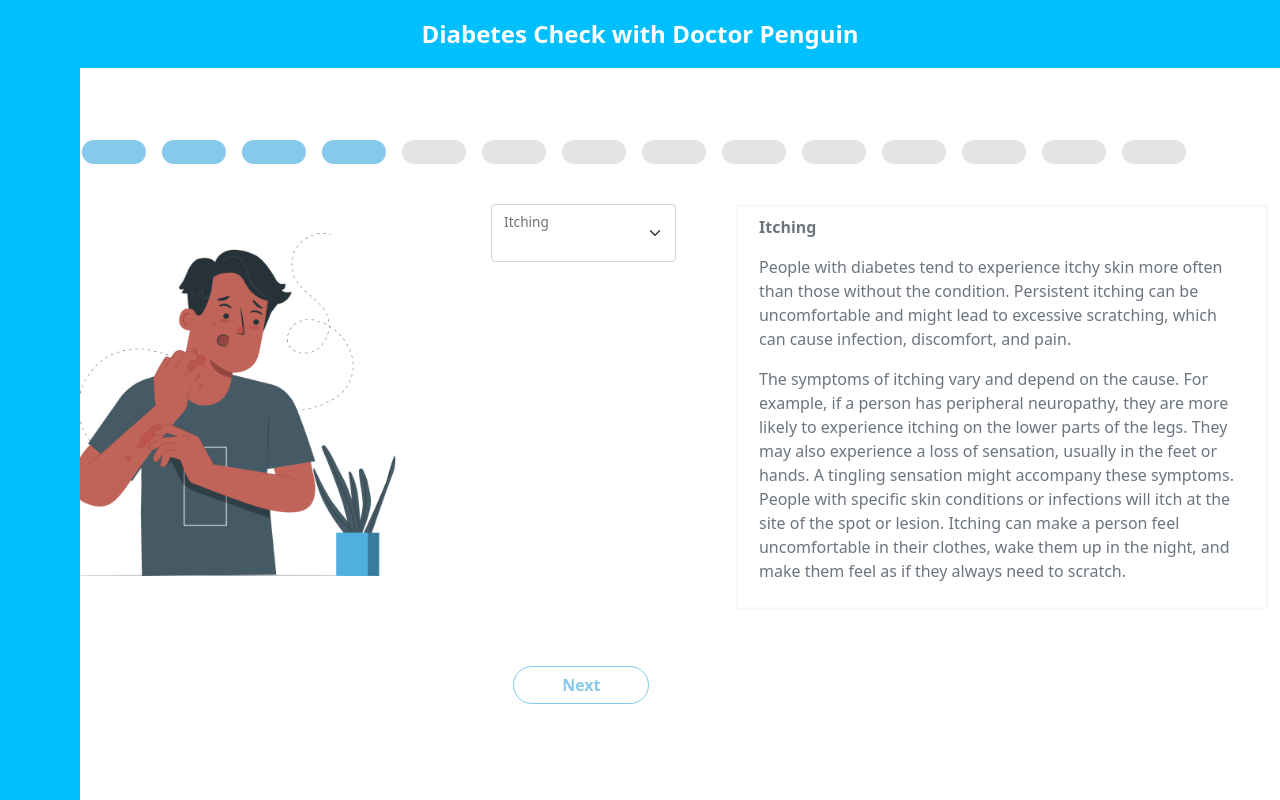
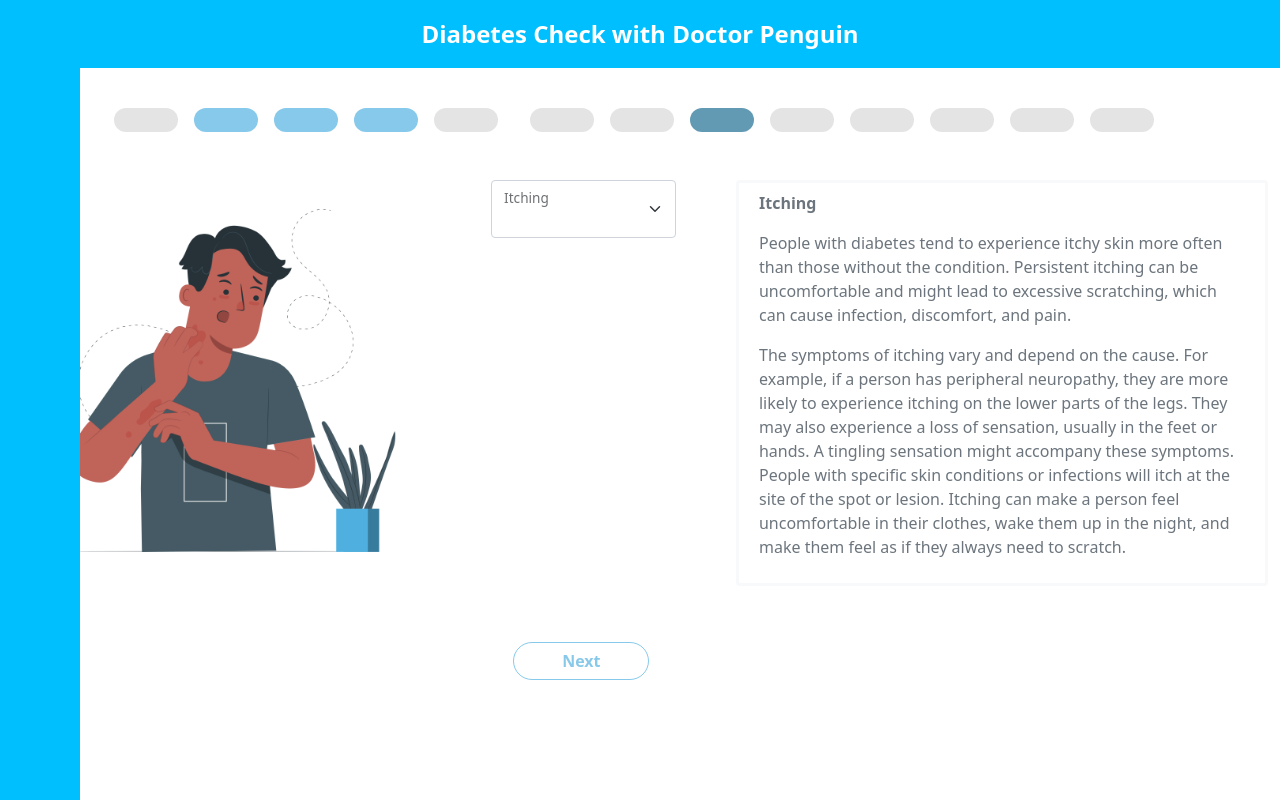
Before and after one commit to FionaRosee/diabetes-frontend, a Vue app: page /question_page_nine in a window 1280 px wide. Built offline with nearby package versions, Linux system fonts and the light colour scheme; some icons are missing.

Commit message:
navigation bar validation + removed link title

```diff
--- a/src/components/nav/TheNavigation.vue
+++ b/src/components/nav/TheNavigation.vue
@@ -1,82 +1,66 @@
 <template>
-  <div class="nav container-fluid my-3 d-flex justify-content-center">
-    <div class="row">
-      <div class="col">
-        <p class="active" :class="{ inactive: linkTitle == 'empty' }">
-          {{ linkTitle }}
-        </p>
-      </div>
-    </div>
-  </div>
-  <div class="nav container-fluid my-3 d-flex justify-content-center">
+  <div class="nav container-fluid my-3 d-flex justify-content-center"></div>
+  <div class="nav container-fluid my-4 d-flex justify-content-center">
     <div class="row">
       <div class="col justify-content-end">
         <router-link
-          class="button-filled m-2 rounded-pill"
+          :class="mode('General information')"
+          class="m-2 rounded-pill"
           role="button"
           to="/general_information"
         ></router-link>
-        <a class="button-filled m-2 rounded-pill" href="#" role="button"></a>
-        <a class="button-filled m-2 rounded-pill" href="#" role="button"></a>
-        <a class="button-filled m-2 rounded-pill" href="#" role="button"></a>
-        <a class="button-unfilled m-2 rounded-pill" href="#" role="button"></a>
-        <a class="button-unfilled m-2 rounded-pill" href="#" role="button"></a>
+        <a class="buttonFilled m-2 rounded-pill" href="#" role="button"></a>
+        <a class="buttonFilled m-2 rounded-pill" href="#" role="button"></a>
+        <a class="buttonFilled m-2 rounded-pill" href="#" role="button"></a>
+        <a class="buttonUnfilled m-2 rounded-pill" href="#" role="button"></a>
+        <a class="buttonnfilled m-2 rounded-pill" href="#" role="button"></a>
         <router-link
-          class="button-unfilled m-2 rounded-pill"
+          :class="mode('Genital thrush')"
+          class="m-2 rounded-pill"
           role="button"
           to="/question_page_seven"
-          @mouseover="setLinkTitle('Genital thrush')"
-          @mouseleave="clearLinkTitle"
         ></router-link>
         <router-link
-          class="button-unfilled m-2 rounded-pill"
+          :class="mode('Visual blurring')"
+          class="m-2 rounded-pill"
           role="button"
           to="/question_page_eight"
-          @mouseover="setLinkTitle('Visual blurring')"
-          @mouseleave="clearLinkTitle"
         ></router-link>
         <router-link
-          class="button-unfilled m-2 rounded-pill"
+          :class="mode('Itching')"
+          class="m-2 rounded-pill"
           role="button"
           to="/question_page_nine"
-          @mouseover="setLinkTitle('Itching')"
-          @mouseleave="clearLinkTitle"
         ></router-link>
         <router-link
-          class="button-unfilled m-2 rounded-pill"
+          :class="mode('Irritability')"
+          class="m-2 rounded-pill"
           role="button"
           to="/question_page_ten"
-          @mouseover="setLinkTitle('Irritability')"
-          @mouseleave="clearLinkTitle"
         ></router-link>
         <router-link
-          class="button-unfilled m-2 rounded-pill"
+          :class="mode('Delayed healing')"
+          class="m-2 rounded-pill"
           role="button"
           to="/question_page_eleven"
-          @mouseover="setLinkTitle('Delayed healing')"
-          @mouseleave="clearLinkTitle"
         ></router-link>
         <router-link
-          class="button-unfilled m-2 rounded-pill"
+          :class="mode('Partial paresis')"
+          class="m-2 rounded-pill"
           role="button"
           to="/question_page_twelve"
-          @mouseover="setLinkTitle('Partial paresis')"
-          @mouseleave="clearLinkTitle"
         ></router-link>
         <router-link
-          class="button-unfilled m-2 rounded-pill"
+          :class="mode('Muscle stiffness')"
+          class="m-2 rounded-pill"
           role="button"
           to="/question_page_thirteen"
-          @mouseover="setLinkTitle('Muscle stiffness')"
-          @mouseleave="clearLinkTitle"
         ></router-link>
         <router-link
-          :class="{activePage: activePage == 'Circular hair loss'}"
-          class="button-unfilled m-2 rounded-pill"
+          :class="mode('Circular hair loss')"
+          class="m-2 rounded-pill"
           role="button"
           to="/question_page_fourteen"
-          @mouseover="setLinkTitle('Circular hair loss')"
-          @mouseleave="clearLinkTitle"
         ></router-link>
       </div>
     </div>
@@ -84,47 +68,156 @@
 </template>
 
 <script>
+import { get } from "idb-keyval";
 export default {
   data() {
     return {
-      linkTitle: "empty",
-      activePage: "",
+      dataBackendRequestDB: "",
     };
   },
   methods: {
-    setLinkTitle(title) {
-      this.linkTitle = title;
+    //dynamic button style
+    mode(linkId) {
+      //General informaiton
+      if (linkId == "General information") {
+        if (linkId == this.$route.name) {
+          return { activePage: true };
+        } else if (this.dataBackendRequestDB.Age == null  && this.dataBackendRequestDB.Gender == null && this.dataBackendRequestDB.Obesity == null) {
+          return { buttonUnfilled: true };
+        } else {
+          return { buttonFilled: true };
+        }
+      }
+
+      //Genital thrush
+      if (linkId == "Genital thrush") {
+        if (linkId == this.$route.name) {
+          return { activePage: true };
+        } else if (this.dataBackendRequestDB.Genital_thrush == null) {
+          return { buttonUnfilled: true };
+        } else {
+          return { buttonFilled: true };
+        }
+      }
+
+      //visual blurring
+      if (linkId == "Visual blurring") {
+        if (linkId == this.$route.name) {
+          return { activePage: true };
+        } else if (this.dataBackendRequestDB.visual_blurring == null) {
+          return { buttonUnfilled: true };
+        } else {
+          return { buttonFilled: true };
+        }
+      }
+
+      //Itching
+      if (linkId == "Itching") {
+        if (linkId == this.$route.name) {
+          return { activePage: true };
+        } else if (this.dataBackendRequestDB.Itching == null) {
+          return { buttonUnfilled: true };
+        } else {
+          return { buttonFilled: true };
+        }
+      }
+
+      //Irritability
+      if (linkId == "Irritability") {
+        if (linkId == this.$route.name) {
+          return { activePage: true };
+        } else if (this.dataBackendRequestDB.Irritability == null) {
+          return { buttonUnfilled: true };
+        } else {
+          return { buttonFilled: true };
+        }
+      }
+
+      //Delayed healing
+      if (linkId == "Delayed healing") {
+        if (linkId == this.$route.name) {
+          return { activePage: true };
+        } else if (this.dataBackendRequestDB.delayed_healing == null) {
+          return { buttonUnfilled: true };
+        } else {
+          return { buttonFilled: true };
+        }
+      }
+
+      //Partial paresis
+      if (linkId == "Partial paresis") {
+        if (linkId == this.$route.name) {
+          return { activePage: true };
+        } else if (this.dataBackendRequestDB.partial_paresis == null) {
+          return { buttonUnfilled: true };
+        } else {
+          return { buttonFilled: true };
+        }
+      }
+
+      //Muscle stiffness
+      if (linkId == "Muscle stiffness") {
+        if (linkId == this.$route.name) {
+          return { activePage: true };
+        } else if (this.dataBackendRequestDB.muscle_stiffness == null) {
+          return { buttonUnfilled: true };
+        } else {
+          return { buttonFilled: true };
+        }
+      }
+
+      //Circular hair loss
+      if (linkId == "Circular hair loss") {
+        if (linkId == this.$route.name) {
+          return { activePage: true };
+        } else if (this.dataBackendRequestDB.Alopecia == null) {
+          return { buttonUnfilled: true };
+        } else {
+          return { buttonFilled: true };
+        }
+      }
     },
-    clearLinkTitle() {
-      this.linkTitle = "empty";
-    }
+    loadDataDB() {
+      get("dataBackendRequest").then((data) => {
+        if (data != null) {
+          this.dataBackendRequestDB = data;
+          console.dir(data);
+        }
+      });
+    },
+  },
+  created() {
+    this.loadDataDB();
   },
 };
 </script>
 <style scoped>
-.button-filled {
+.buttonFilled {
   background-color: #4fb0e0ad;
   padding: 0.05rem 2rem;
 }
-.button-filled:hover {
+.buttonFilled:hover {
   background-color: #4fb0e0;
-    border: 1.5px solid #c0c0c06d;
 }
 
-.button-unfilled {
+.buttonUnfilled {
   background-color: #c0c0c06d;
   padding: 0.05rem 2rem;
 }
 
-.button-unfilled:hover {
+.buttonUnfilled:hover {
   background-color: #c0c0c0;
 }
 
-.active {
+.activeLinkTitle {
   color: #c0c0c0;
 }
-.inactive {
+.inactiveLinkTitle {
   color: white;
 }
 
+.activePage {
+  padding: 0.05rem 2rem;
+  background-color: #377d9dc6;
+}
 </style>
```
